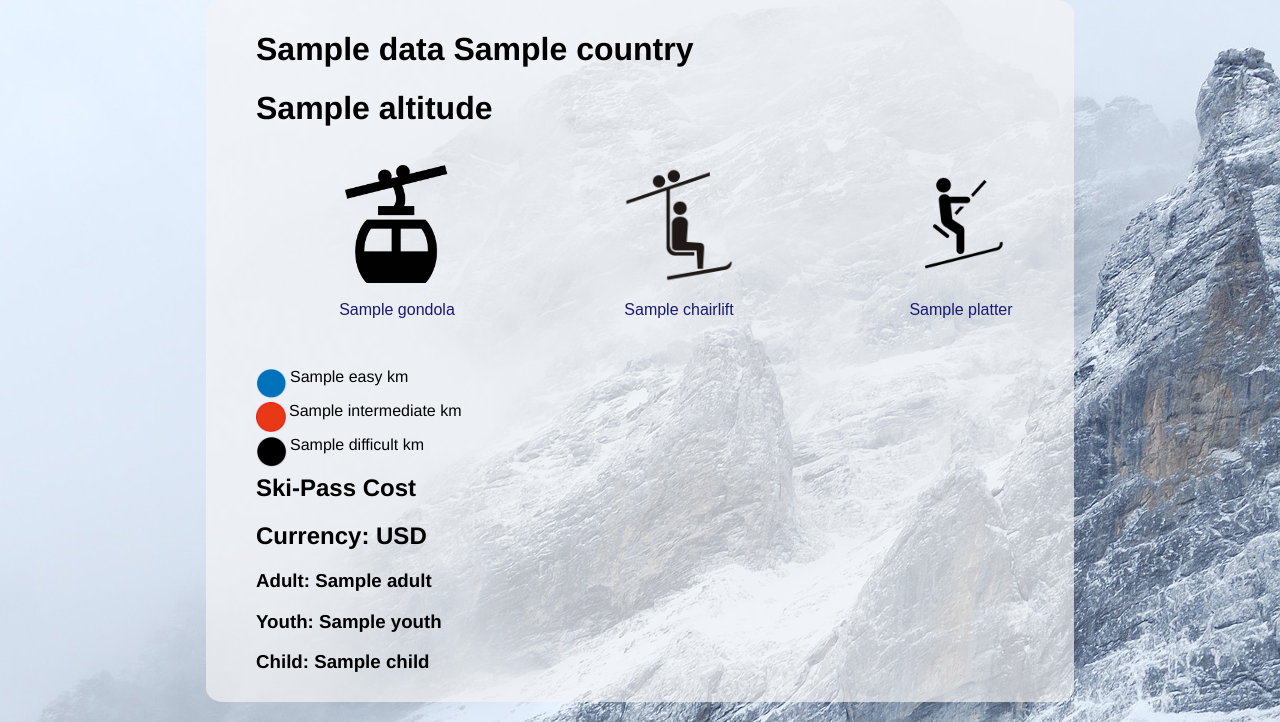
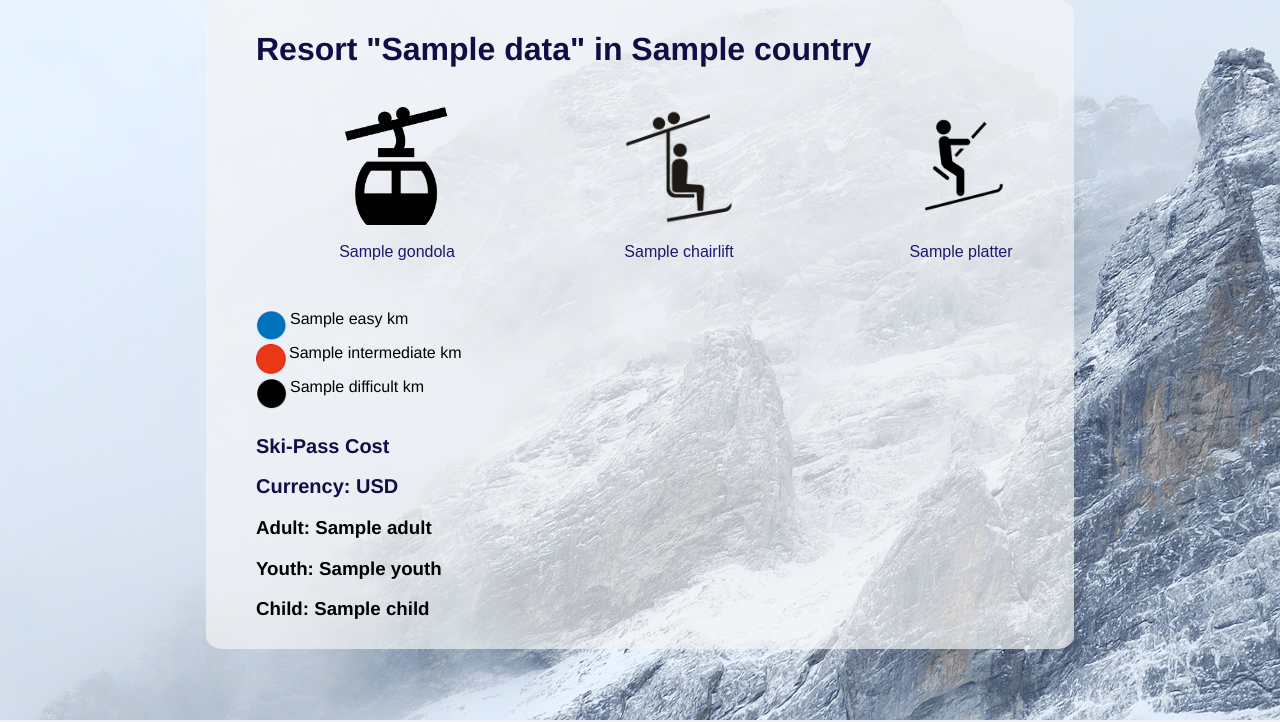
Before and after one commit to vkhylenko/course_work_db_web, a Flask app: template app/templates/resort_details.html in a window 1280 px wide; the page is wider, and only the part inside the window is pictured. Shown: the part 100-822 px from the top of that part. Run offline with Flask 2, Linux system fonts and the light colour scheme; the template is opened without the code that fills it: most values are stand-ins (such as "Sample title", 1, 10 or a date in 2020); parts of the project's set-up code (start-up, migrations or seed data) failed here and were passed over.

Commit message:
added favorite resort/insertion into db

```diff
--- a/app/templates/resort_details.html
+++ b/app/templates/resort_details.html
@@ -1,5 +1,9 @@
 {% extends "base.html" %}
 
+
+{% block head %}
+<link rel="stylesheet" href="{{ url_for('static', filename='styles_details.css') }}">
+{% endblock %}
 {% block content %}
 
 <style>
@@ -27,15 +31,33 @@
     table{
         height: 1%;
     }
+
+    h1{
+        font-family: helvetica;
+        color: #0f0f46;
+    }
+    h2{
+        font-family: helvetica;
+        font-size: 20px;
+        color: #0f0f46;
+    }
+
+
 </style>
 
 <div class="holder">
-
-    <h1 class="resort_name">{{ data[0].name }}  {{ data[0].country }}</h1>
-    <!-- <h1 class="country">{{ data[0].country }}</h1> -->
-    <h1 class="altitude">{{ data[0].altitude }}</h1>
-
-    <table>
+    {% if au == True %}
+        {% if fav_resort.fav_resort == data[0].id %}
+            <p class="fav_resort">Your fav resort!</p>
+        {% else %}
+            <form action="" method="post">
+                {{ form.hidden_tag() }}
+                {{ form.submit() }}
+            </form>
+        {% endif %}
+    {% endif %}
+    <h1 class="resort_name">Resort "{{ data[0].name }}" in {{ data[0].country }}</h1>
+     <table>
             <tr align="left">
                 <td style="background:transparent;">
                     <figure>
@@ -68,14 +90,13 @@
         </div>
 
         <div class="cost">
-            <h2>Ski-Pass Cost</h2>
+            <h2 style="font-size: 23 px;"><br>Ski-Pass Cost</h2>
             <h2>Currency: {{ curr[0].currency }}</h2>
             <h3>Adult: {{ curr[0].adult }}</h3>
             <h3>Youth: {{ curr[0].youth }}</h3>
             <h3>Child: {{ curr[0].child }}</h3>
 
         </div>
-
 </div>
 
 {% endblock %}
--- a/app/views.py
+++ b/app/views.py
@@ -1,7 +1,7 @@
 from app import app
 from app import db
 from flask import render_template, url_for, redirect, flash, request
-from app.forms import LoginForm, RegForm
+from app.forms import LoginForm, RegForm, FavResort
 from flask_login import logout_user
 from flask_login import current_user, login_user
 from app.models import User, SkiResort, CategoryCountry, Countries, CurrencyType
@@ -15,7 +15,8 @@ def index():
 
 @app.route('/index_log')
 def index_log():
-    return render_template('index_log.html', title='Home')
+    fav = User.query.join(SkiResort, SkiResort.id == User.fav_resort).add_columns(SkiResort.name, SkiResort.id, User.fav_resort).all()
+    return render_template('index_log.html', title='Home', fav_resort = fav)
 
 
 @app.route('/login', methods=['GET', 'POST'])
@@ -54,9 +55,10 @@ def logout():
     logout_user()
     return redirect(url_for('index', _external=True))
 
-@app.route('/europe')
+@app.route('/europe', methods=['GET', 'POST'])
 def europe():
     if len(request.args.get('id_', '')) > 0:
+
         id = int(request.args['id_'])
         res = SkiResort.query.join(Countries, SkiResort.country_category==Countries.id).join(CategoryCountry, Countries.category_id==CategoryCountry.id)\
             .add_columns(Countries.country, SkiResort.name, SkiResort.altitude).filter(SkiResort.id == id).all()
@@ -67,8 +69,17 @@ def europe():
         piste = SkiResort.query.add_columns(SkiResort.easy, SkiResort.intermediate, SkiResort.difficult).filter(SkiResort.id == id).all()
 
         lifts = SkiResort.query.add_columns(SkiResort.gondola, SkiResort.chairlift, SkiResort.platter).filter(SkiResort.id == id).all()
-
-        return render_template('resort_details.html', data = res, curr = mon, piste = piste, lifts = lifts)
+        if current_user.is_authenticated:
+            fav_resort = User.query.filter(User.id == current_user.id).first()
+            form = FavResort()
+            au = True
+            if form.validate_on_submit():
+                fav_resort.fav_resort = id
+                db.session.commit()
+                return redirect(url_for('index_log'))
+            return render_template('resort_details.html', data = res, curr = mon, piste = piste, lifts = lifts, form = form, fav_resort = fav_resort, au = au)
+        au = False
+        return render_template('resort_details.html', data = res, curr = mon, piste = piste, lifts = lifts, au = au)
 
     eu = SkiResort.query.join(Countries, SkiResort.country_category==Countries.id).join(CategoryCountry, Countries.category_id==CategoryCountry.id).add_columns(SkiResort.id, Countries.country).add_columns(SkiResort.name).add_columns(SkiResort.altitude).filter(CategoryCountry.category == 'Europe').all()
     table = ResultsE(eu)
@@ -79,6 +90,7 @@ def europe():
 @app.route('/namerica')
 def namerica():
     if len(request.args.get('id_', '')) > 0:
+
         id = int(request.args['id_'])
         res = SkiResort.query.join(Countries, SkiResort.country_category==Countries.id).join(CategoryCountry, Countries.category_id==CategoryCountry.id)\
             .add_columns(Countries.country, SkiResort.name, SkiResort.altitude).filter(SkiResort.id == id).all()
@@ -89,16 +101,25 @@ def namerica():
         piste = SkiResort.query.add_columns(SkiResort.easy, SkiResort.intermediate, SkiResort.difficult).filter(SkiResort.id == id).all()
 
         lifts = SkiResort.query.add_columns(SkiResort.gondola, SkiResort.chairlift, SkiResort.platter).filter(SkiResort.id == id).all()
-
-        return render_template('resort_details.html', data = res, curr = mon, piste = piste, lifts = lifts)
+        if current_user.is_authenticated:
+            fav_resort = User.query.join(SkiResort, SkiResort.id == User.fav_resort).add_columns(SkiResort.name, SkiResort.id).filter(User.id == current_user.id).first()
+            form = FavResort()
+            au = True
+            if form.validate_on_submit():
+                fav_resort.fav_resort = id
+                db.session.commit()
+                return redirect(url_for('index_log'))
+            return render_template('resort_details.html', data = res, curr = mon, piste = piste, lifts = lifts, form = form, fav_resort = fav_resort, au = au)
+        au = False
+        return render_template('resort_details.html', data = res, curr = mon, piste = piste, lifts = lifts, au = au)
     na = SkiResort.query.join(Countries, SkiResort.country_category==Countries.id).join(CategoryCountry, Countries.category_id==CategoryCountry.id).add_columns(SkiResort.id, Countries.country).add_columns(SkiResort.name).add_columns(SkiResort.altitude).filter(CategoryCountry.category == 'North America').all()
-    sort = request.args.get('sort', '', type=str)
     table = ResultsN(na)
     return render_template('namerica.html', title='North America', table = table)
 
 @app.route('/samerica')
 def samerica():
     if len(request.args.get('id_', '')) > 0:
+
         id = int(request.args['id_'])
         res = SkiResort.query.join(Countries, SkiResort.country_category==Countries.id).join(CategoryCountry, Countries.category_id==CategoryCountry.id)\
             .add_columns(Countries.country, SkiResort.name, SkiResort.altitude).filter(SkiResort.id == id).all()
@@ -109,8 +130,17 @@ def samerica():
         piste = SkiResort.query.add_columns(SkiResort.easy, SkiResort.intermediate, SkiResort.difficult).filter(SkiResort.id == id).all()
 
         lifts = SkiResort.query.add_columns(SkiResort.gondola, SkiResort.chairlift, SkiResort.platter).filter(SkiResort.id == id).all()
-
-        return render_template('resort_details.html', data = res, curr = mon, piste = piste, lifts = lifts)
+        if current_user.is_authenticated:
+            fav_resort = User.query.join(SkiResort, SkiResort.id == User.fav_resort).add_columns(SkiResort.name, SkiResort.id).filter(User.id == current_user.id).first()
+            form = FavResort()
+            au = True
+            if form.validate_on_submit():
+                fav_resort.fav_resort = id
+                db.session.commit()
+                return redirect(url_for('index_log'))
+            return render_template('resort_details.html', data = res, curr = mon, piste = piste, lifts = lifts, form = form, fav_resort = fav_resort, au = au)
+        au = False
+        return render_template('resort_details.html', data = res, curr = mon, piste = piste, lifts = lifts, au = au)
     sa = SkiResort.query.join(Countries, SkiResort.country_category==Countries.id).join(CategoryCountry, Countries.category_id==CategoryCountry.id).add_columns(SkiResort.id, Countries.country).add_columns(SkiResort.name).add_columns(SkiResort.altitude).filter(CategoryCountry.category == 'South America').all()
     table = ResultsS(sa)
     return render_template('samerica.html', title='South America', table = table)
@@ -118,6 +148,7 @@ def samerica():
 @app.route('/othworld')
 def othworld():
     if len(request.args.get('id_', '')) > 0:
+
         id = int(request.args['id_'])
         res = SkiResort.query.join(Countries, SkiResort.country_category==Countries.id).join(CategoryCountry, Countries.category_id==CategoryCountry.id)\
             .add_columns(Countries.country, SkiResort.name, SkiResort.altitude).filter(SkiResort.id == id).all()
@@ -128,8 +159,17 @@ def othworld():
         piste = SkiResort.query.add_columns(SkiResort.easy, SkiResort.intermediate, SkiResort.difficult).filter(SkiResort.id == id).all()
 
         lifts = SkiResort.query.add_columns(SkiResort.gondola, SkiResort.chairlift, SkiResort.platter).filter(SkiResort.id == id).all()
-
-        return render_template('resort_details.html', data = res, curr = mon, piste = piste, lifts = lifts)
+        if current_user.is_authenticated:
+            fav_resort = User.query.join(SkiResort, SkiResort.id == User.fav_resort).add_columns(SkiResort.name, SkiResort.id).filter(User.id == current_user.id).first()
+            form = FavResort()
+            au = True
+            if form.validate_on_submit():
+                fav_resort.fav_resort = id
+                db.session.commit()
+                return redirect(url_for('index_log'))
+            return render_template('resort_details.html', data = res, curr = mon, piste = piste, lifts = lifts, form = form, fav_resort = fav_resort, au = au)
+        au = False
+        return render_template('resort_details.html', data = res, curr = mon, piste = piste, lifts = lifts, au = au)
     ow = SkiResort.query.join(Countries, SkiResort.country_category==Countries.id).join(CategoryCountry, Countries.category_id==CategoryCountry.id).add_columns(SkiResort.id, Countries.country).add_columns(SkiResort.name).add_columns(SkiResort.altitude).filter(CategoryCountry.category == 'Other World').all()
     table = ResultsO(ow)
     return render_template('othworld.html', title='Other World', table = table)
@@ -144,6 +184,7 @@ def finder():
 @app.route('/finder/finder_res', methods=['GET', 'POST'])
 def finder_res():
     if len(request.args.get('id_', '')) > 0:
+
         id = int(request.args['id_'])
         res = SkiResort.query.join(Countries, SkiResort.country_category==Countries.id).join(CategoryCountry, Countries.category_id==CategoryCountry.id)\
             .add_columns(Countries.country, SkiResort.name, SkiResort.altitude).filter(SkiResort.id == id).all()
@@ -154,8 +195,17 @@ def finder_res():
         piste = SkiResort.query.add_columns(SkiResort.easy, SkiResort.intermediate, SkiResort.difficult).filter(SkiResort.id == id).all()
 
         lifts = SkiResort.query.add_columns(SkiResort.gondola, SkiResort.chairlift, SkiResort.platter).filter(SkiResort.id == id).all()
-
-        return render_template('resort_details.html', data = res, curr = mon, piste = piste, lifts = lifts)
+        if current_user.is_authenticated:
+            fav_resort = User.query.join(SkiResort, SkiResort.id == User.fav_resort).add_columns(SkiResort.name, SkiResort.id).filter(User.id == current_user.id).first()
+            form = FavResort()
+            au = True
+            if form.validate_on_submit():
+                fav_resort.fav_resort = id
+                db.session.commit()
+                return redirect(url_for('index_log'))
+            return render_template('resort_details.html', data = res, curr = mon, piste = piste, lifts = lifts, form = form, fav_resort = fav_resort, au = au)
+        au = False
+        return render_template('resort_details.html', data = res, curr = mon, piste = piste, lifts = lifts, au = au)
 
     if request.method == 'POST':
         selectc = request.form.get('category')
```
Also changed, not shown: app/templates/index_log.html (+7 -3 lines).
